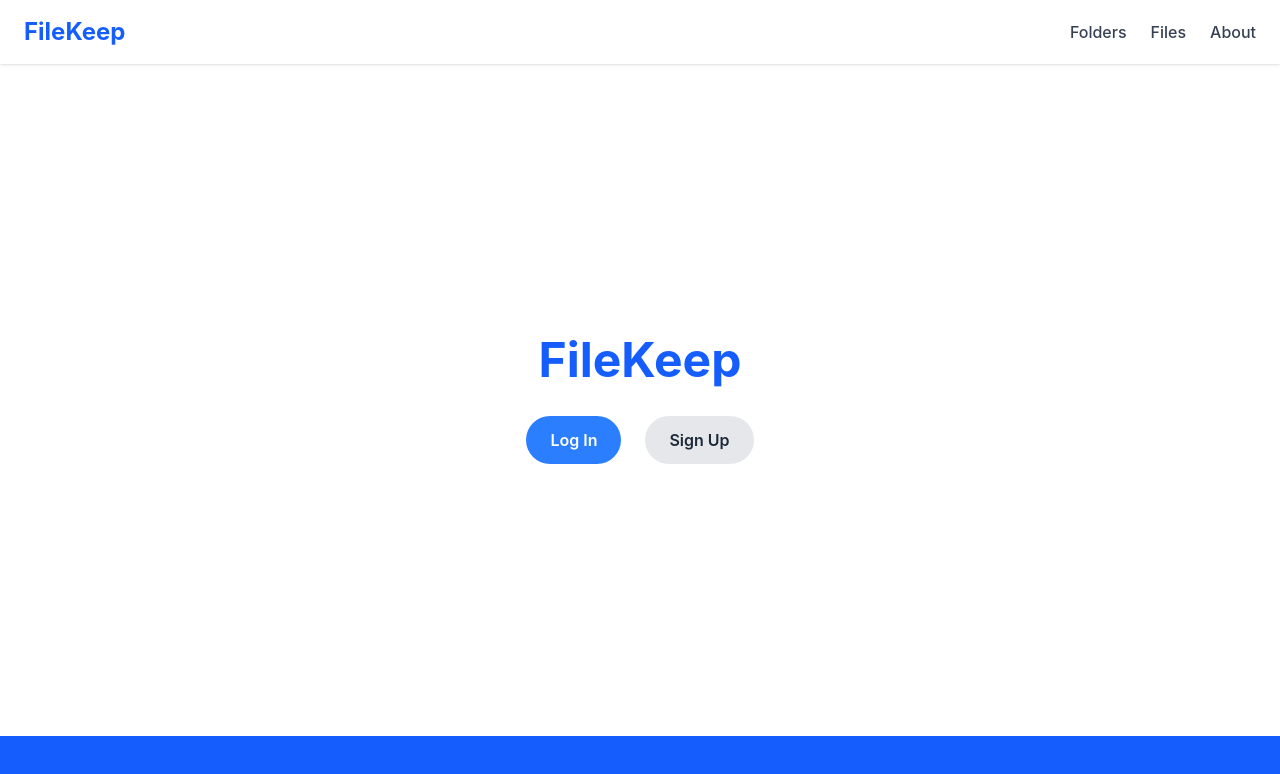
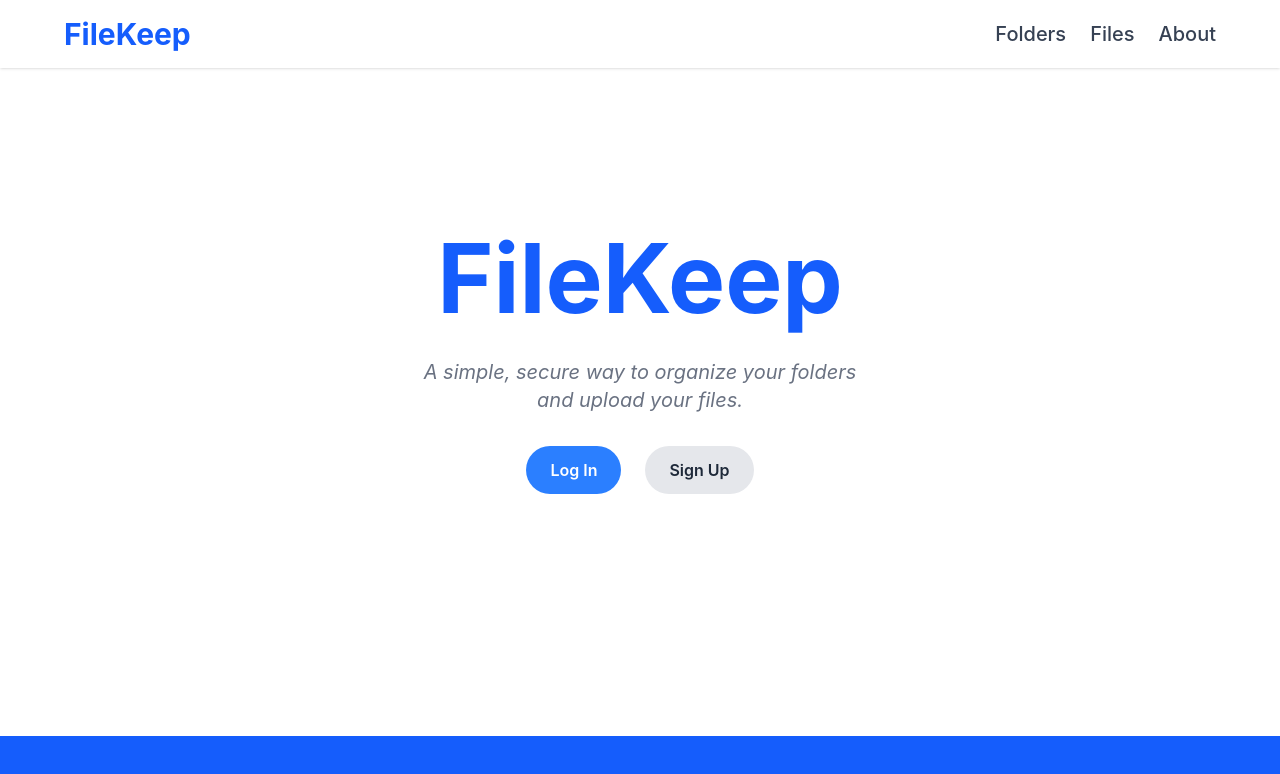
Before and after one commit to gdemko6/file-uploader, a React (Vite) app in the folder frontend/: page / in a window 1280 px wide. Shown: the top 774 px of the page. Built offline with nearby package versions, Linux system fonts and the light colour scheme.

Commit message:
Make nav and home more responsive

```diff
--- a/frontend/src/components/Navbar.jsx
+++ b/frontend/src/components/Navbar.jsx
@@ -5,14 +5,14 @@ export default function Navbar() {
   const activeStyle = "underline underline-offset-6 decoration-blue-300 text-lg";
 
   return (
-    <nav className="flex items-center justify-between px-6 py-4 bg-white shadow">
+    <nav className="flex items-center justify-between px-6 lg:px-16 py-4 bg-white shadow ">
       {/* Logo */}
-      <NavLink to="/" className="text-2xl font-bold text-blue-600">
+      <NavLink to="/" className="text-2xl lg:text-3xl font-bold text-blue-600">
         FileKeep
       </NavLink>
 
       {/* Nav Links */}
-      <div className="space-x-6 font-medium text-gray-700">
+      <div className="space-x-6 font-medium lg:text-xl text-gray-700">
         <NavLink
           to="/folders"
           // Add base style, if not active, do not apply active style
--- a/frontend/src/pages/HomePage.jsx
+++ b/frontend/src/pages/HomePage.jsx
@@ -2,10 +2,15 @@ import { Link } from "react-router-dom";
 
 export default function HomePage() {
   return (
-    <div className="flex flex-col items-center justify-center flex-grow">
+    <div className="flex flex-col items-center justify-center flex-grow mb-20">
 
       {/* Logo / Title */}
-      <h1 className="text-5xl font-bold mb-8 text-blue-600">FileKeep</h1>
+      <h1 className="text-5xl lg:text-8xl font-bold mb-8 text-blue-600">FileKeep</h1>
+
+      <p className="text-gray-500 mb-8 text-center max-w-md italic lg:text-xl">
+        A simple, secure way to organize your folders and upload your files.
+      </p>
+
 
       {/* Buttons */}
       <div className="flex space-x-6">
```
